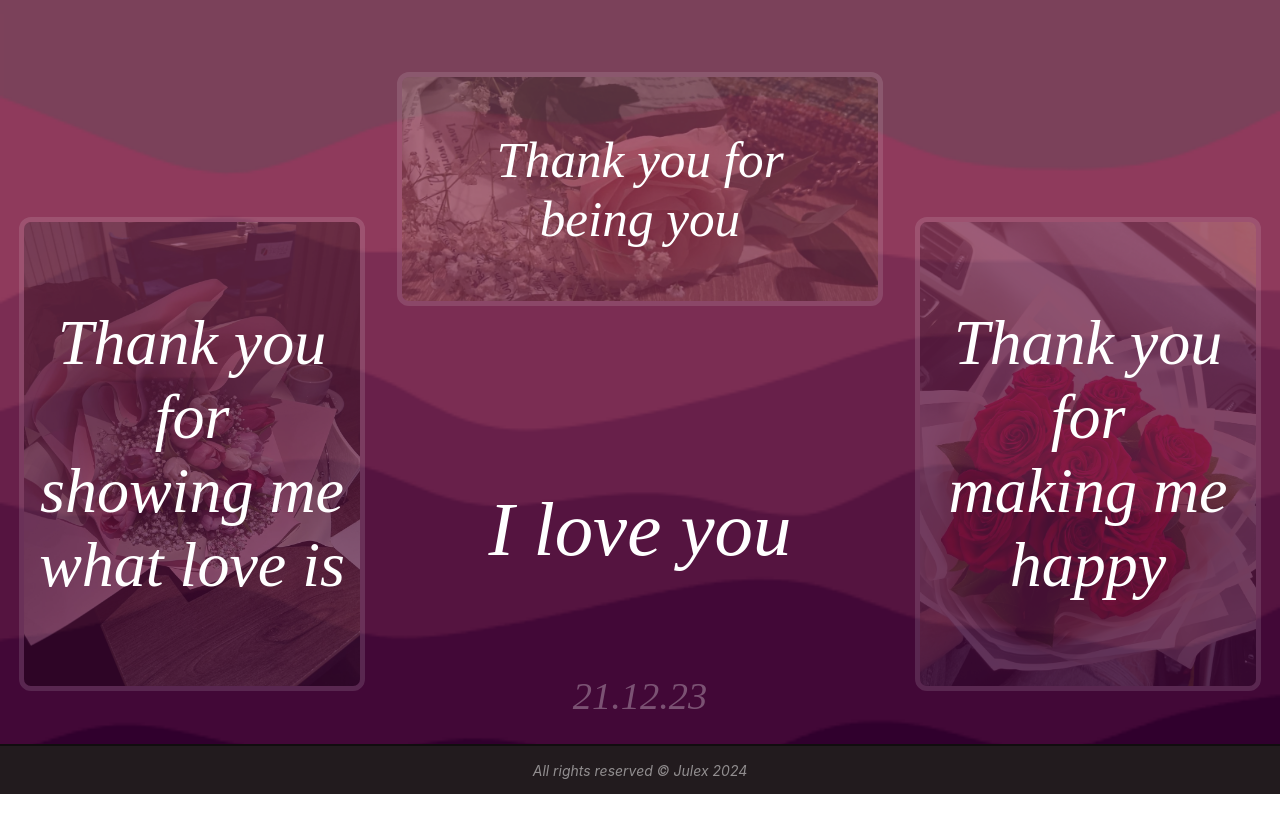
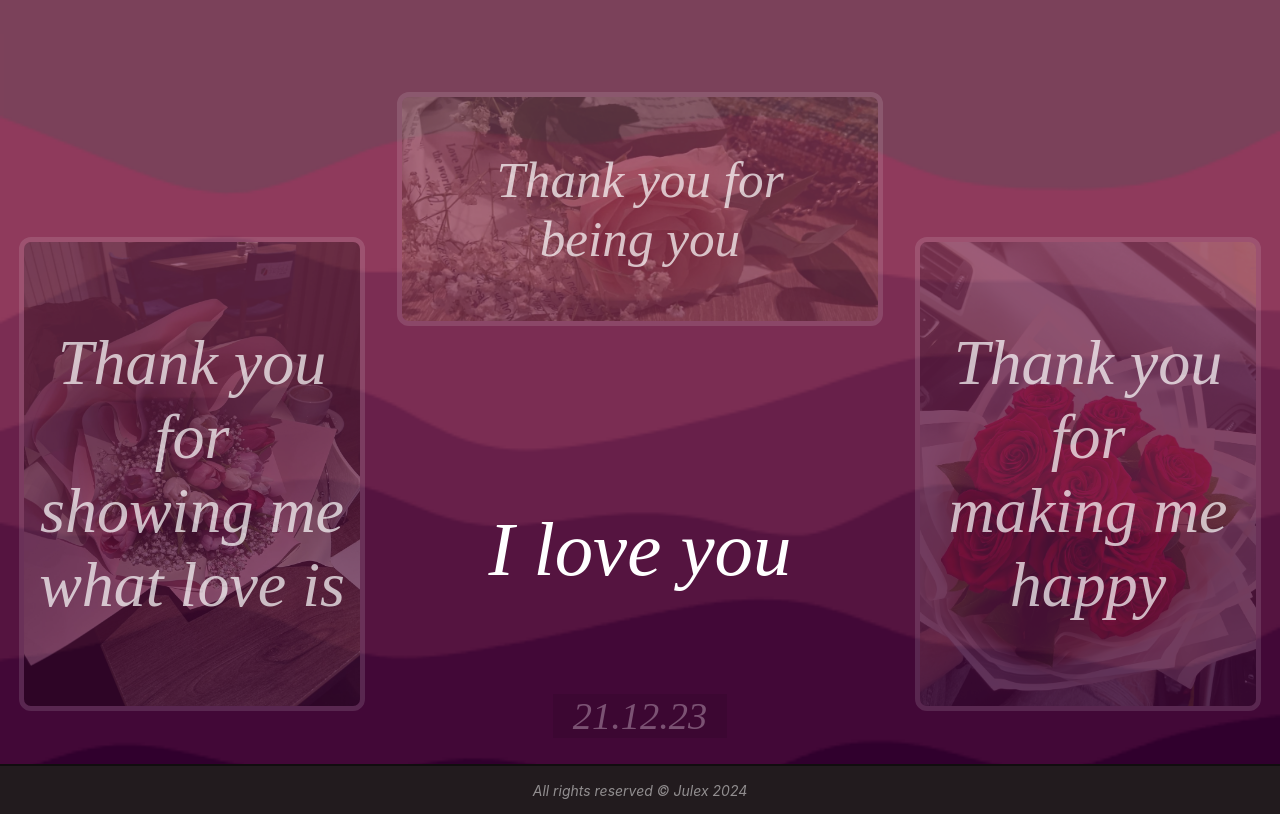
Before and after one commit to OmmniDevv/Likei, a React (Vite) app: page / in a window 1280 px wide. Shown: the part 2760-3574 px from the top of the page. Built offline with nearby package versions, Linux system fonts and the light colour scheme.

Commit message:
Modified

```diff
--- a/src/pages/Homepage/Section1/Section1Styles.module.css
+++ b/src/pages/Homepage/Section1/Section1Styles.module.css
@@ -64,7 +64,7 @@
   align-items: center;
   justify-content: center;
   margin-top: 30px;
-  margin-bottom: 20px;
+  margin-bottom: 40px;
   background-color: rgba(255, 255, 255, 0);
   color: black;
   border: none;
--- a/src/pages/Homepage/Section2/Section2.jsx
+++ b/src/pages/Homepage/Section2/Section2.jsx
@@ -25,7 +25,7 @@ const Section2 = () => {
             <p>Thank you for being you</p>
           </div>
         </div>
-        <div data-aos="fade-up" data-aos-delay="200" className={styles.bottom}>
+        <div data-aos="fade-up" data-aos-delay="500" className={styles.bottom}>
           <p>I love you</p>
           <h2 className={styles.date}>21.12.23</h2>
         </div>
--- a/src/pages/Homepage/Section2/Section2Styles.module.css
+++ b/src/pages/Homepage/Section2/Section2Styles.module.css
@@ -46,6 +46,9 @@
     font-family: "Times New Roman", Times, serif;
     font-style: italic;
     opacity: 0.3;
+    background-color: rgba(0, 0, 0, 0.26);
+    padding-left: 20px;
+    padding-right: 20px;
   }
 }
 .right {
@@ -90,6 +93,7 @@
   font-family: "Times New Roman", Times, serif;
   font-style: italic;
   width: 10ch;
+  opacity: 0.7;
 }
 .quote2 {
   position: relative;
@@ -123,6 +127,7 @@
   font-family: "Times New Roman", Times, serif;
   font-style: italic;
   width: 15ch;
+  opacity: 0.7;
 }
 .quote3 {
   margin-top: 150px;
@@ -159,6 +164,7 @@
   font-family: "Times New Roman", Times, serif;
   font-style: italic;
   width: 10ch;
+  opacity: 0.7;
 }
 .homepagefooter {
   bottom: 0;
```
